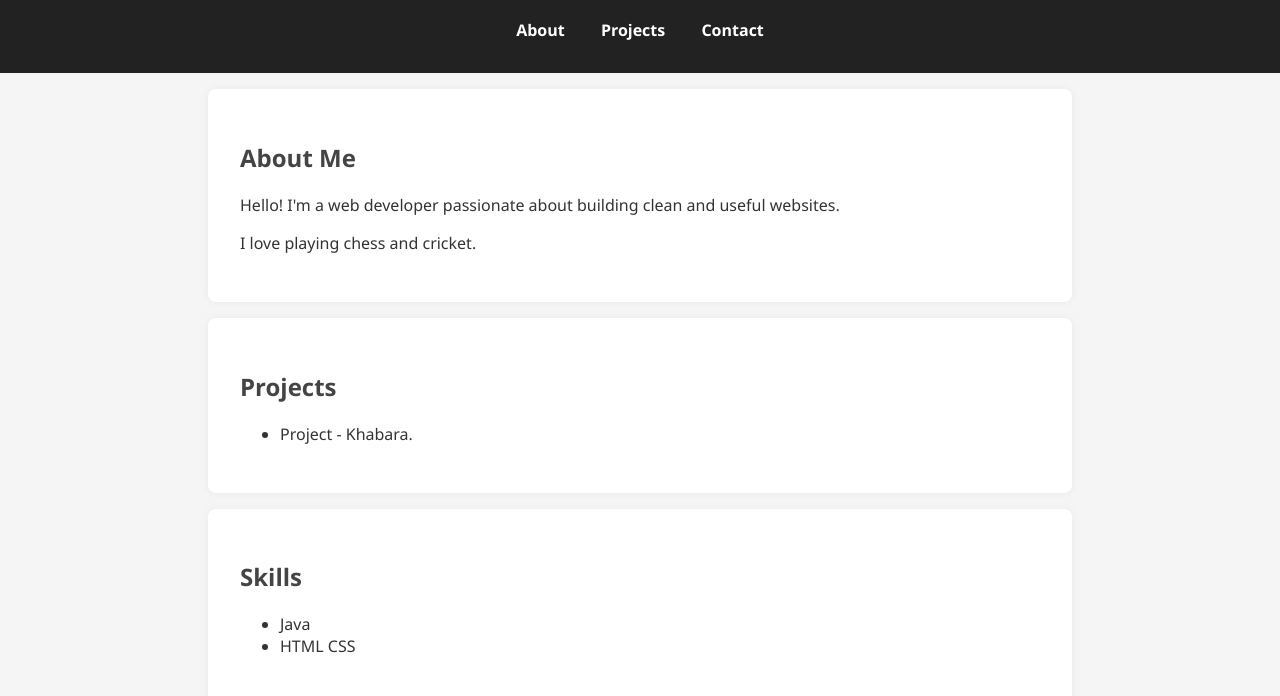
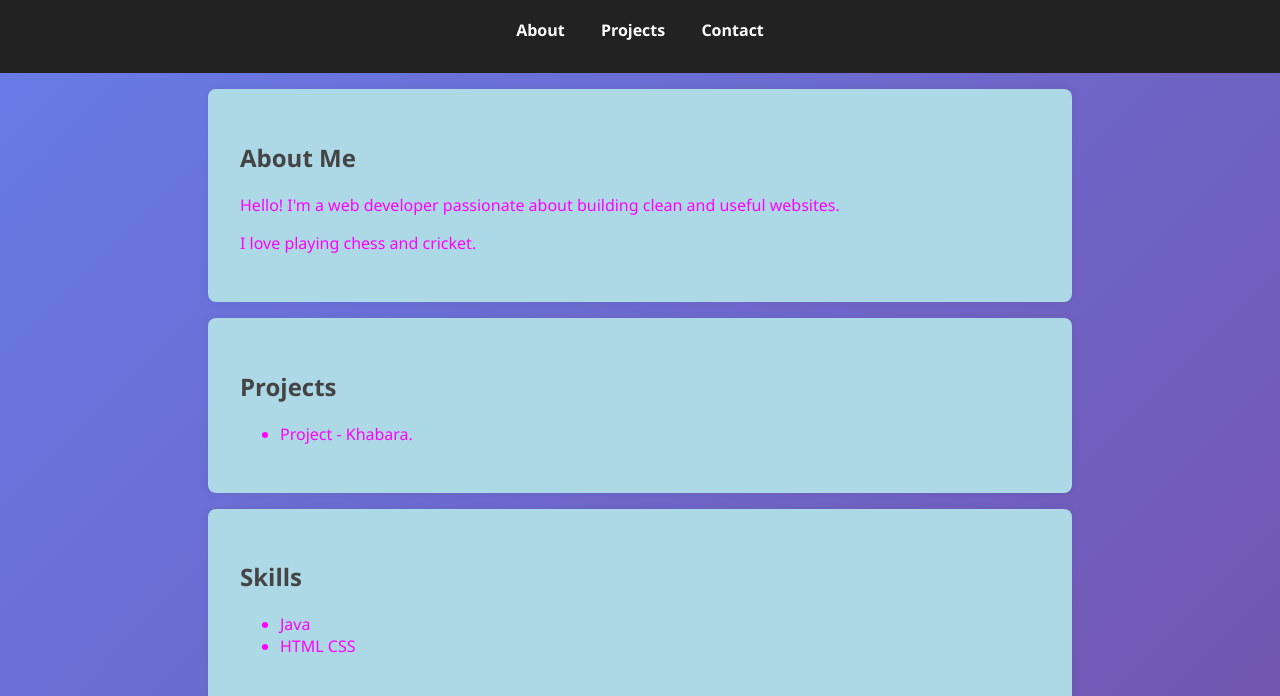
Before and after one commit to Souta-Munakata/Distal, a plain HTML site: page index.html in a window 1280 px wide. Shown: the part 99-795 px from the top of the page. Drawn offline with Linux system fonts and the light colour scheme.

Commit message:
Update style.css

```diff
--- a/style.css
+++ b/style.css
@@ -2,8 +2,8 @@ body {
   font-family: 'Segoe UI', Tahoma, Geneva, Verdana, sans-serif;
   margin: 0;
   padding: 0;
-  background-color: #f5f5f5;
-  color: #333;
+  background: linear-gradient(135deg, #667eea, #764ba2);
+  color: #FF00FF;
 }
 
 header {
@@ -33,7 +33,7 @@ section {
   padding: 2rem;
   max-width: 800px;
   margin: auto;
-  background-color: #fff;
+  background-color: #ADD8E6;
   margin-top: 1rem;
   border-radius: 8px;
   box-shadow: 0 0 8px rgba(0, 0, 0, 0.05);
```
